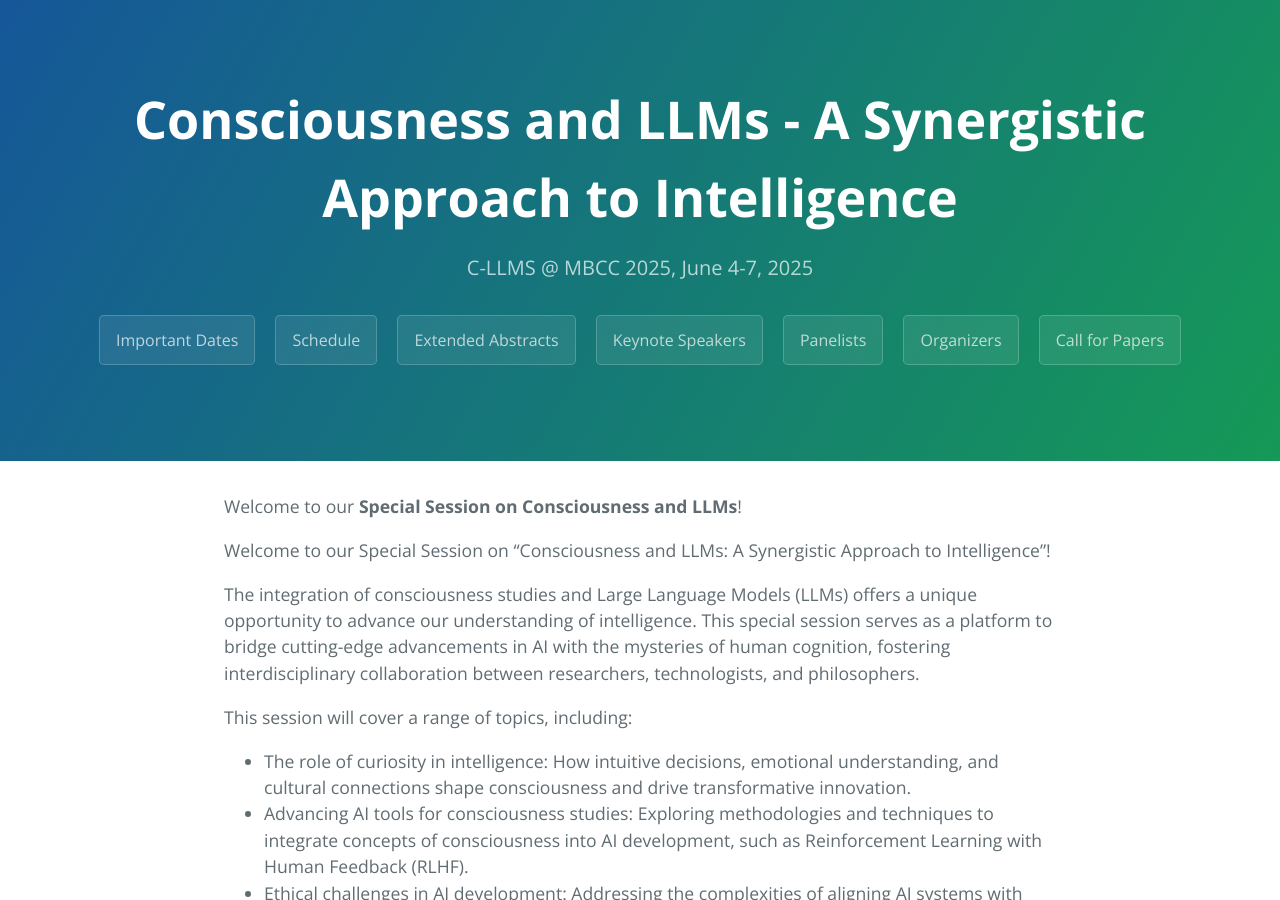
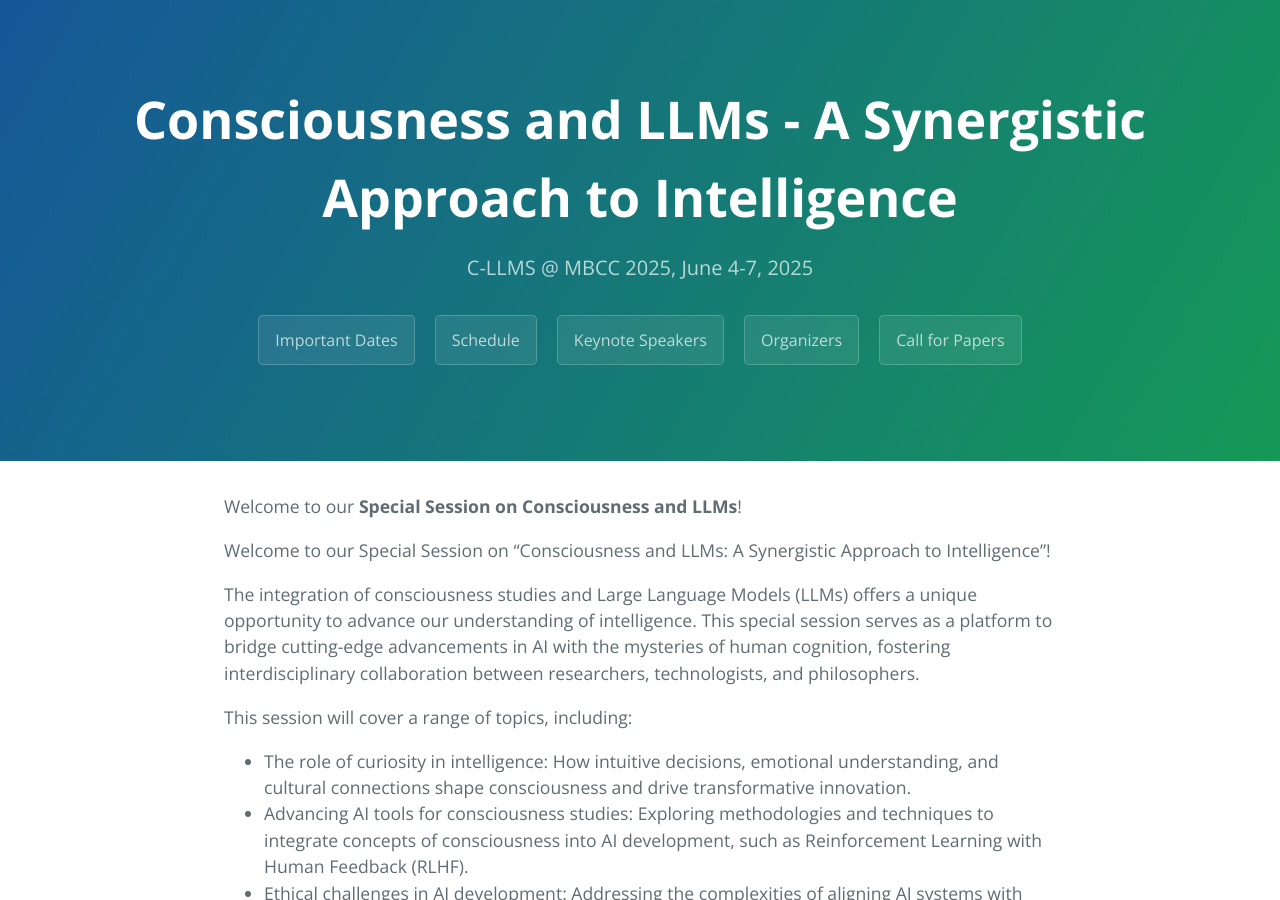
Before and after one commit to indicnlpiitmandi/indicnlpiitmandi.github.io, a Jekyll site: the page built from index.md, in a window 1280 px wide and 900 px high. Built offline with Jekyll 4.4.1, drawn with Linux system fonts in a browser that asks for light colours; the repository's description, which GitHub fills in, is left out.

Commit message:
Update default.html

```diff
--- a/_layouts/default.html
+++ b/_layouts/default.html
@@ -29,9 +29,9 @@
 
       <a href="#dates" class="btn" target="_self">Important Dates</a>
       <a href="#schedule" class="btn" target="_self">Schedule</a>
-      <a href="#accepted_papers" class="btn" target="_self">Extended Abstracts</a>
+<!--       <a href="#accepted_papers" class="btn" target="_self">Extended Abstracts</a> -->
       <a href="#speakers" class="btn" target="_self">Keynote Speakers</a>
-      <a href="#panelists" class="btn" target="_self">Panelists</a>
+<!--       <a href="#panelists" class="btn" target="_self">Panelists</a> -->
       <a href="#organizers" class="btn" target="_self">Organizers</a>
       <a href="#call" class="btn" target="_self">Call for Papers</a>
 
```
